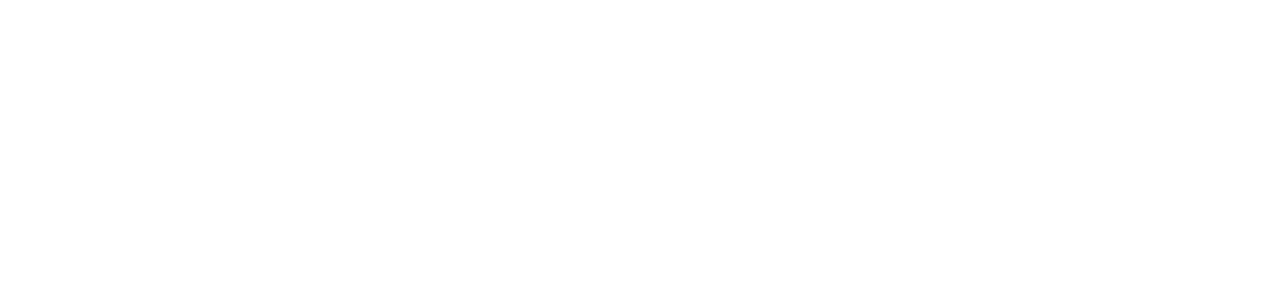
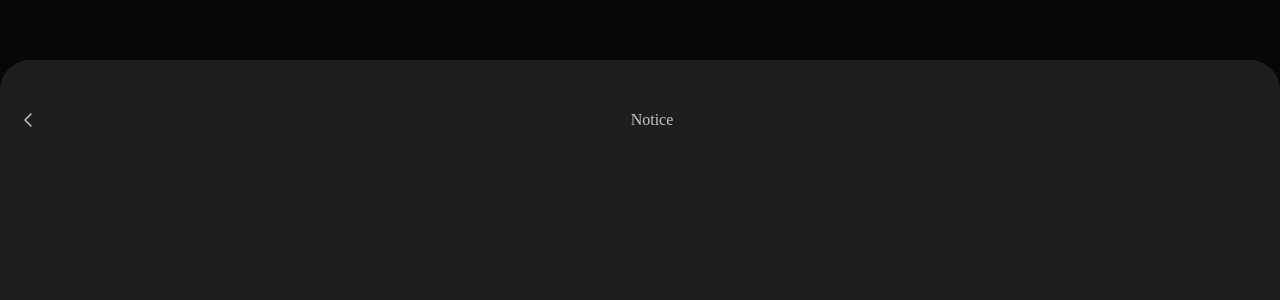
Before and after one commit to delee-dix/deepen-qt, a Nuxt app: page /home/mypage/notice in a window 1280 px wide. Before the commit this address had no page. Shown: the top 300 px of the page. Built offline with nearby package versions, Linux system fonts and the light colour scheme.

Commit message:
create mypage list detail screen
• Notice
• Setting
• Terms
• Privacy Policy

```diff
--- /dev/null
+++ b/pages/home/mypage/notice.vue
@@ -0,0 +1,64 @@
+<script setup lang="ts"></script>
+
+<template>
+  <div class="mypage-container">
+    <div class="empty-area"></div>
+    <div class="content-area">
+      <!-- <div class="bar"></div> -->
+      <div class="header">
+        <img
+          src="/icon/ic_chevron_left.svg"
+          alt="prev"
+          @click="$router.back()"
+        />
+        <div>Notice</div>
+        <div></div>
+      </div>
+    </div>
+  </div>
+</template>
+
+<style lang="scss" scoped>
+.mypage-container {
+  background-color: #090607;
+  color: #c6c6c6;
+  display: flex;
+  flex-direction: column;
+  width: 100%;
+  height: 100vh;
+  top: 0;
+  left: 0;
+  position: fixed;
+  margin: auto;
+  box-sizing: border-box;
+
+  .empty-area {
+    height: 68px;
+  }
+
+  .content-area {
+    bottom: 0;
+    display: flex;
+    padding: 16px;
+    height: 100%;
+    flex-direction: column;
+    border-top-left-radius: 30px;
+    border-top-right-radius: 30px;
+    background-color: #1e1e1e;
+
+    .bar {
+      margin-left: 160px;
+      width: 40px;
+      border: 1.5px solid #c6c6c6;
+      border-radius: 1000px;
+    }
+
+    .header {
+      display: flex;
+      justify-content: space-between;
+      align-items: center;
+      margin-top: 32px;
+    }
+  }
+}
+</style>
--- /dev/null
+++ b/pages/home/mypage/privacy.vue
@@ -0,0 +1,64 @@
+<script setup lang="ts"></script>
+
+<template>
+  <div class="mypage-container">
+    <div class="empty-area"></div>
+    <div class="content-area">
+      <!-- <div class="bar"></div> -->
+      <div class="header">
+        <img
+          src="/icon/ic_chevron_left.svg"
+          alt="prev"
+          @click="$router.back()"
+        />
+        <div>Privacy Policy</div>
+        <div></div>
+      </div>
+    </div>
+  </div>
+</template>
+
+<style lang="scss" scoped>
+.mypage-container {
+  background-color: #090607;
+  color: #c6c6c6;
+  display: flex;
+  flex-direction: column;
+  width: 100%;
+  height: 100vh;
+  top: 0;
+  left: 0;
+  position: fixed;
+  margin: auto;
+  box-sizing: border-box;
+
+  .empty-area {
+    height: 68px;
+  }
+
+  .content-area {
+    bottom: 0;
+    display: flex;
+    padding: 16px;
+    height: 100%;
+    flex-direction: column;
+    border-top-left-radius: 30px;
+    border-top-right-radius: 30px;
+    background-color: #1e1e1e;
+
+    .bar {
+      margin-left: 160px;
+      width: 40px;
+      border: 1.5px solid #c6c6c6;
+      border-radius: 1000px;
+    }
+
+    .header {
+      display: flex;
+      justify-content: space-between;
+      align-items: center;
+      margin-top: 32px;
+    }
+  }
+}
+</style>
--- /dev/null
+++ b/pages/home/mypage/setting.vue
@@ -0,0 +1,64 @@
+<script setup lang="ts"></script>
+
+<template>
+  <div class="mypage-container">
+    <div class="empty-area"></div>
+    <div class="content-area">
+      <!-- <div class="bar"></div> -->
+      <div class="header">
+        <img
+          src="/icon/ic_chevron_left.svg"
+          alt="prev"
+          @click="$router.back()"
+        />
+        <div>Setting</div>
+        <div></div>
+      </div>
+    </div>
+  </div>
+</template>
+
+<style lang="scss" scoped>
+.mypage-container {
+  background-color: #090607;
+  color: #c6c6c6;
+  display: flex;
+  flex-direction: column;
+  width: 100%;
+  height: 100vh;
+  top: 0;
+  left: 0;
+  position: fixed;
+  margin: auto;
+  box-sizing: border-box;
+
+  .empty-area {
+    height: 68px;
+  }
+
+  .content-area {
+    bottom: 0;
+    display: flex;
+    padding: 16px;
+    height: 100%;
+    flex-direction: column;
+    border-top-left-radius: 30px;
+    border-top-right-radius: 30px;
+    background-color: #1e1e1e;
+
+    .bar {
+      margin-left: 160px;
+      width: 40px;
+      border: 1.5px solid #c6c6c6;
+      border-radius: 1000px;
+    }
+
+    .header {
+      display: flex;
+      justify-content: space-between;
+      align-items: center;
+      margin-top: 32px;
+    }
+  }
+}
+</style>
--- /dev/null
+++ b/pages/home/mypage/terms.vue
@@ -0,0 +1,64 @@
+<script setup lang="ts"></script>
+
+<template>
+  <div class="mypage-container">
+    <div class="empty-area"></div>
+    <div class="content-area">
+      <!-- <div class="bar"></div> -->
+      <div class="header">
+        <img
+          src="/icon/ic_chevron_left.svg"
+          alt="prev"
+          @click="$router.back()"
+        />
+        <div>Terms</div>
+        <div></div>
+      </div>
+    </div>
+  </div>
+</template>
+
+<style lang="scss" scoped>
+.mypage-container {
+  background-color: #090607;
+  color: #c6c6c6;
+  display: flex;
+  flex-direction: column;
+  width: 100%;
+  height: 100vh;
+  top: 0;
+  left: 0;
+  position: fixed;
+  margin: auto;
+  box-sizing: border-box;
+
+  .empty-area {
+    height: 68px;
+  }
+
+  .content-area {
+    bottom: 0;
+    display: flex;
+    padding: 16px;
+    height: 100%;
+    flex-direction: column;
+    border-top-left-radius: 30px;
+    border-top-right-radius: 30px;
+    background-color: #1e1e1e;
+
+    .bar {
+      margin-left: 160px;
+      width: 40px;
+      border: 1.5px solid #c6c6c6;
+      border-radius: 1000px;
+    }
+
+    .header {
+      display: flex;
+      justify-content: space-between;
+      align-items: center;
+      margin-top: 32px;
+    }
+  }
+}
+</style>
```
